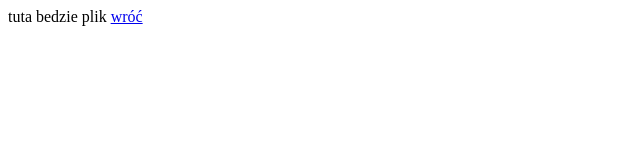
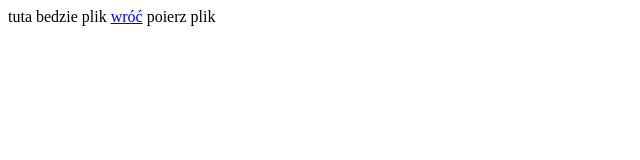
Before and after one commit to adam2973/Zadania2, a plain HTML site: page plik_Błaszkowski.html in a window 1280 px wide. Shown: the full height of the page, 0-640 px from the left. Drawn offline with Linux system fonts and the light colour scheme.

Commit message:
Update plik_Błaszkowski.html

```diff
--- a/plik_Błaszkowski.html
+++ b/plik_Błaszkowski.html
@@ -8,5 +8,6 @@
 		<body>
                  tuta bedzie plik
 		<A HREF="index.html">wróć</A>
+		<a herf="1.zip">poierz plik</a>
 		</body>
 	</html>
```
